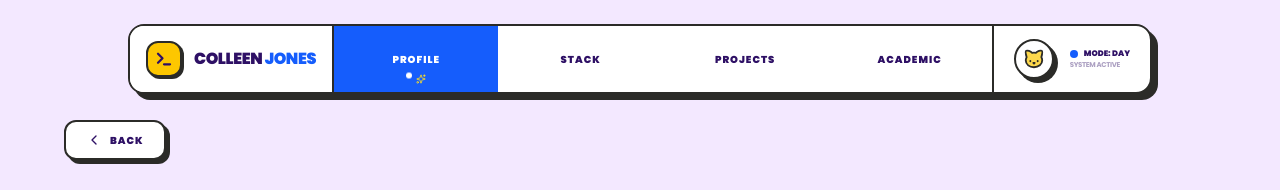
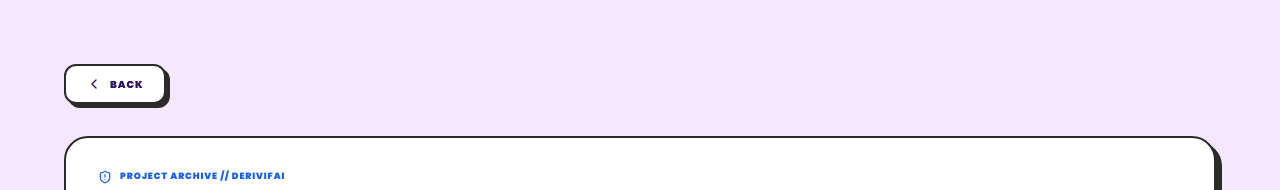
Before and after one commit to Irisszzss/colleen-portfolio, a React (Vite) app: page /derivifai in a window 1280 px wide. Shown: the top 190 px of the page. Built offline with nearby package versions, Linux system fonts and the light colour scheme.

Commit message:
Refactor DerivifaiGallery: clean up imports, adjust navigation button, and remove commented sections

```diff
--- a/src/pages/DerivifaiGallery.tsx
+++ b/src/pages/DerivifaiGallery.tsx
@@ -1,11 +1,9 @@
 "use client";
 import { useLayoutEffect } from 'react';
-import { useNavigate } from 'react-router-dom'; // Import useNavigate
+import { useNavigate } from 'react-router-dom';
 import { ChevronLeft, ShieldAlert, Layout, Video, Terminal, Cpu, Code2, Globe } from 'lucide-react';
 import ScrollToTop from '../components/ScrollToTop';
-import Navbar from '../components/Navbar';
 
-// --- IMAGE ASSET IMPORTS ---
 import deriv2 from '../assets/Projects/Derivifai/deriv2.png';
 import deriv3 from '../assets/Projects/Derivifai/deriv3.png';
 import deriv4 from '../assets/Projects/Derivifai/deriv4.png';
@@ -17,14 +15,12 @@ import deriv9 from '../assets/Projects/Derivifai/deriv9.png';
 import deriv10 from '../assets/Projects/Derivifai/deriv10.png';
 import deriv11 from '../assets/Projects/Derivifai/deriv11.png';
 
-// --- VIDEO ASSET IMPORTS ---
 import demo1 from '../assets/Projects/Derivifai/Deriv1vid.mp4';
 import demo2 from '../assets/Projects/Derivifai/Deriv2vid.mp4';
 
 const DerivifaiGallery = () => {
-  const navigate = useNavigate(); // Initialize the router navigation
+  const navigate = useNavigate();
 
-  // Automatically scroll to top synchronously before the user sees the page
   useLayoutEffect(() => {
     window.scrollTo(0, 0);
   }, []);
@@ -51,22 +47,17 @@ const DerivifaiGallery = () => {
 
   return (
     <>
-      {/* Navbar sits at the top level */}
-      <Navbar />
-
       <div className="min-h-screen bg-[color:var(--bg-color)] p-6 sm:p-10 font-poppins text-[color:var(--text-color)] selection:bg-[#2B2B28] selection:text-white">
 
-        {/* BACK BUTTON - Updated to use React Router navigate */}
-        <nav className="max-w-6xl mx-auto mb-8 mt-20">
+        <nav className="max-w-6xl mx-auto mb-8 mt-6">
           <button
-            onClick={() => navigate('/')} // Navigates back to your home/portfolio route
+            onClick={() => navigate('/#projects')}
             className="bg-[color:var(--card-bg)] text-[color:var(--text-color)] px-5 py-2.5 border-2 border-[color:var(--card-border)] rounded-xl shadow-[4px_4px_0px_0px_var(--card-shadow)] hover:bg-yellow-400 dark:hover:bg-purple-600 active:translate-y-1 active:shadow-none transition-all flex items-center gap-2 uppercase font-black text-[10px] tracking-widest"
           >
             <ChevronLeft size={16} /> Back
           </button>
         </nav>
 
-        {/* HEADER BENTO */}
         <header className="max-w-6xl mx-auto mb-12">
           <div className="bg-[color:var(--card-bg)] border-2 border-[color:var(--card-border)] rounded-[24px] p-8 shadow-[6px_6px_0px_0px_var(--card-shadow)]">
             <div className="flex items-center gap-2 mb-4 text-blue-600 dark:text-purple-400 font-black uppercase text-[9px] tracking-widest">
@@ -84,7 +75,6 @@ const DerivifaiGallery = () => {
 
         <main className="max-w-6xl mx-auto space-y-12">
 
-          {/* TECH STACK SECTION */}
           <section className="space-y-6">
             <div className="flex items-center gap-3 text-emerald-600 dark:text-emerald-400 font-black uppercase text-[10px] tracking-widest">
               <Code2 size={16} /> Tech Stack
@@ -101,7 +91,6 @@ const DerivifaiGallery = () => {
             </div>
           </section>
 
-          {/* VIDEOS */}
           <section className="space-y-6">
             <div className="flex items-center gap-3 text-blue-600 dark:text-purple-400 font-black uppercase text-[10px] tracking-widest">
               <Video size={16} /> Videos
@@ -117,7 +106,6 @@ const DerivifaiGallery = () => {
             </div>
           </section>
 
-          {/* SCREENSHOTS */}
           <section className="space-y-6 pb-12">
             <div className="flex items-center gap-3 text-yellow-600 dark:text-yellow-400 font-black uppercase text-[10px] tracking-widest">
               <Layout size={16} /> UI Screenshots
```
